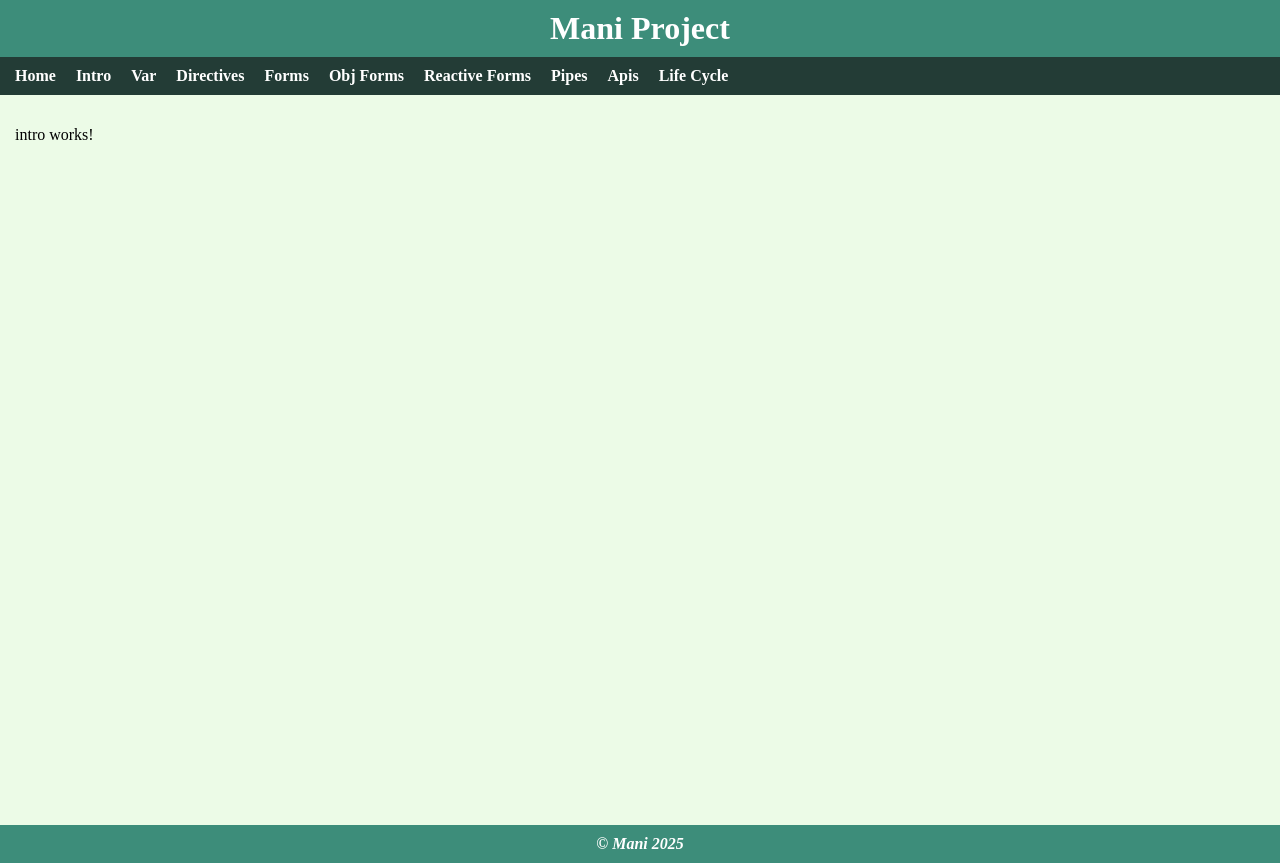
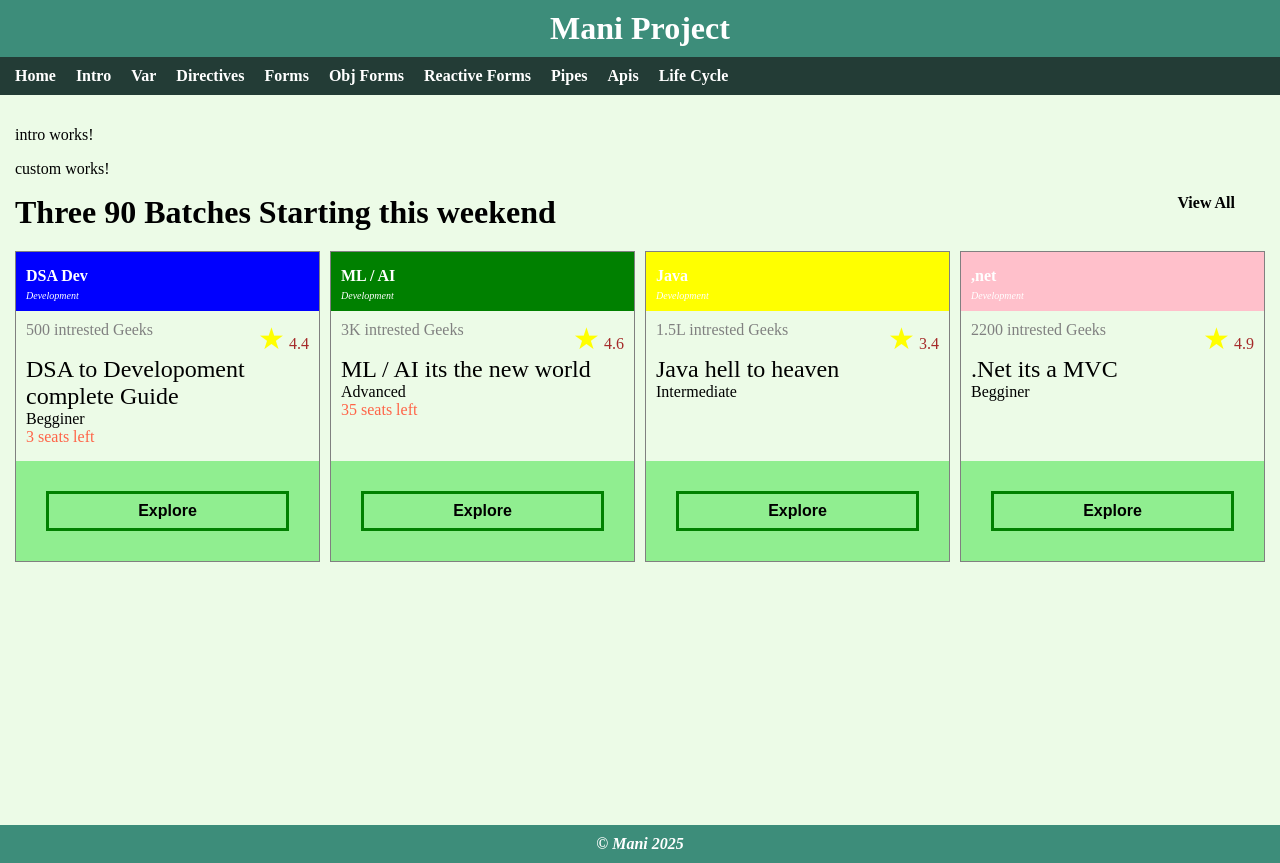
Before and after one commit to maheshp212/ang-15.2, an Angular app in the folder mani/: page /intro in a window 1280 px wide. Built offline with nearby package versions, Linux system fonts and the light colour scheme.

Commit message:
custom components

```diff
--- a/mani/src/app/app.module.ts
+++ b/mani/src/app/app.module.ts
@@ -22,6 +22,7 @@ import { ApisComponent } from './apis/apis.component';
 import {HTTP_INTERCEPTORS, HttpClientModule} from '@angular/common/http';
 import { AuthInterceptor } from './http';
 import { LifeCycleComponent } from './life-cycle/life-cycle.component';
+import { CustomComponent } from './custom/custom.component';
 
 @NgModule({
   declarations: [ // components, directives ,pipes
@@ -42,6 +43,7 @@ import { LifeCycleComponent } from './life-cycle/life-cycle.component';
     ParamsPipe,
     ApisComponent,
     LifeCycleComponent,
+    CustomComponent,
   ],
   imports: [ //modules
     BrowserModule,
--- /dev/null
+++ b/mani/src/app/custom/custom.component.html
@@ -0,0 +1,28 @@
+<p>custom works!</p>
+
+
+<div class="header">
+  <div class="heading"><h1>{{data.headging}}</h1></div>
+  <div class="view-all"><a href="#">View All</a></div>
+</div>
+<div class="cards-list">
+  <div *ngFor="let card of data.cards" class="card">
+    <div class="card-heading" [ngStyle]="{ 'background-color': card.bgColor }">
+      <div class="card-title">{{ card.title }}</div>
+      <div class="card-subtitle">{{ card.subTitle }}</div>
+    </div>
+    <div class="card-body">
+      <div class="card-metrics">
+        <div class="card-intrested">{{ card.intrested }} intrested Geeks</div>
+        <div class="card-rating"><span style="font-size:30px;color:yellow;">★</span>
+            {{ card.rating }}</div>
+      </div>
+      <div class="card-fullname">{{ card.fullName }}</div>
+      <div class="card-type">{{ card.type }}</div>
+      <div class="card-left" *ngIf="card.seatsLeft > 0">{{ card.seatsLeft }} seats left</div>
+    </div>
+    <div class="card-footer">
+      <button class="card-explore" (click)="expore(card.id)">Explore</button>
+    </div>
+  </div>
+</div>
--- /dev/null
+++ b/mani/src/app/custom/custom.component.scss
@@ -0,0 +1,79 @@
+
+.header{
+    display: flex;
+    justify-content: space-between;
+    margin-bottom: 20px;
+    .heading{
+        h1{
+            margin: 0;
+        }
+    }
+    .view-all{
+        a{
+            color: black;
+            font-weight: bold;
+            text-decoration: none;
+            padding-right: 30px;
+        }
+    }
+}
+
+.cards-list{
+    display:  flex;
+    gap:10px;
+
+    .card{
+        border:1px solid grey;
+        width: 25%;
+        &-heading{
+            padding: 10px;
+            color: white;
+        }
+        &-title{
+            font-size: 16px;
+            font-weight: bold;
+            padding: 5px 0;
+        }
+        &-subtitle{
+            font-style: italic;
+            font-size: 10px;
+
+        }
+        &-body{
+            padding: 10px;
+            min-height: 130px;
+        }
+        &-metrics{
+            display: flex;
+            justify-content: space-between;
+        }
+        &-intrested{
+            color: grey;
+        }
+        .card-rating{
+            color: brown;
+        }
+        &-fullname{
+            font-size: 24px;
+        }
+        &-card-type{
+            font-size: 14px;
+        }
+        &-left{
+            color: tomato;
+        }
+        &-footer{
+            background: lightgreen;
+            padding: 30px;
+            text-align: center;
+        }
+        &-explore{
+            background-color: transparent;
+            border: 3px solid green;
+            font-weight: bold;
+            font-size: 16px;
+            padding: 8px;
+            width: 100%;
+        }
+    }
+}
--- /dev/null
+++ b/mani/src/app/custom/custom.component.ts
@@ -0,0 +1,15 @@
+import { Component, EventEmitter, Input, Output } from '@angular/core';
+
+@Component({
+  selector: 'app-custom',
+  templateUrl: './custom.component.html',
+  styleUrls: ['./custom.component.scss']
+})
+export class CustomComponent {
+
+  @Input() data:any;
+  @Output() courseSelected = new EventEmitter();
+  expore(id:any){
+    this.courseSelected.emit(id);
+  }
+}
--- a/mani/src/app/intro/intro.component.html
+++ b/mani/src/app/intro/intro.component.html
@@ -1 +1,45 @@
 <p>intro works!</p>
+<app-custom [data]="cardsData" (courseSelected)="selectedCouse($event)"></app-custom>
+
+
+<!-- <app-custom></app-custom>
+<app-custom></app-custom>
+<app-custom></app-custom>
+<app-custom></app-custom> -->
+<!-- <app-obj-forms></app-obj-forms> -->
+
+<!--
+90days cahllange componentss
+ - video*
+ - slider
+ - 90 batches starting this weekedn *
+ - banner
+     - imagae
+ - course cateories
+    - simple card
+ - whats there in 90 challenger
+    - videos component *
+    - view all
+ - clssrooms near you*
+ - live courses *
+ - self paced couses*
+ - build your foundations *
+ - adds
+    - multiple images
+ - popular now*
+    - Heading
+    - vuew akk
+    - cards
+        - card heading
+            - bg color
+            - icon
+            - heading
+            - sub heading
+        - card body
+            - intrested
+            - rating
+            - full Name
+            - type of class
+
+        - card footer
+            - expore button   -->
--- a/mani/src/app/intro/intro.component.ts
+++ b/mani/src/app/intro/intro.component.ts
@@ -7,4 +7,62 @@ import { Component } from '@angular/core';
 })
 export class IntroComponent {
 
+  cardsData =
+    {
+      headging : 'Three 90 Batches Starting this weekend',
+      viewAll: 'https://www.geeksforgeeks.org/courses/category/all?courseType=all&courseFeeType=all',
+      cards: [
+        {
+          id:1,
+          bgColor:'blue',
+          title:'DSA Dev',
+          subTitle:'Development',
+          intrested: '500',
+          rating: 4.4,
+          fullName: "DSA to Developoment complete Guide",
+          type:'Begginer',
+          seatsLeft: 3
+        },
+        {
+          id:2,
+          bgColor:'green',
+          title:'ML / AI',
+          subTitle:'Development',
+          intrested: '3K',
+          rating: 4.6,
+          fullName: "ML / AI its the new world",
+          type:'Advanced',
+          seatsLeft: 35
+        },
+        {
+          id:3,
+          bgColor:'yellow',
+          title:'Java',
+          subTitle:'Development',
+          intrested: '1.5L',
+          rating: 3.4,
+          fullName: "Java hell to heaven",
+          type:'Intermediate',
+          seatsLeft: 0
+        },
+        {
+          id:4,
+          bgColor:'pink',
+          title:',net',
+          subTitle:'Development',
+          intrested: '2200',
+          rating: 4.9,
+          fullName: ".Net its a MVC",
+          type:'Begginer',
+          seatsLeft: 0
+        }
+
+      ]
+    }
+
+    selectedCouse(id:any){
+
+        console.log(' im id from intro component' + id);
+    }
+
 }
--- a/mani/src/app/obj-forms/obj-forms.component.html
+++ b/mani/src/app/obj-forms/obj-forms.component.html
@@ -1,3 +1,5 @@
+<app-pipes/>
+
 <p>obj-forms works!</p>
 
 
```
Also changed, not shown: 1 other file (tests, documents, lock files or other folders).
